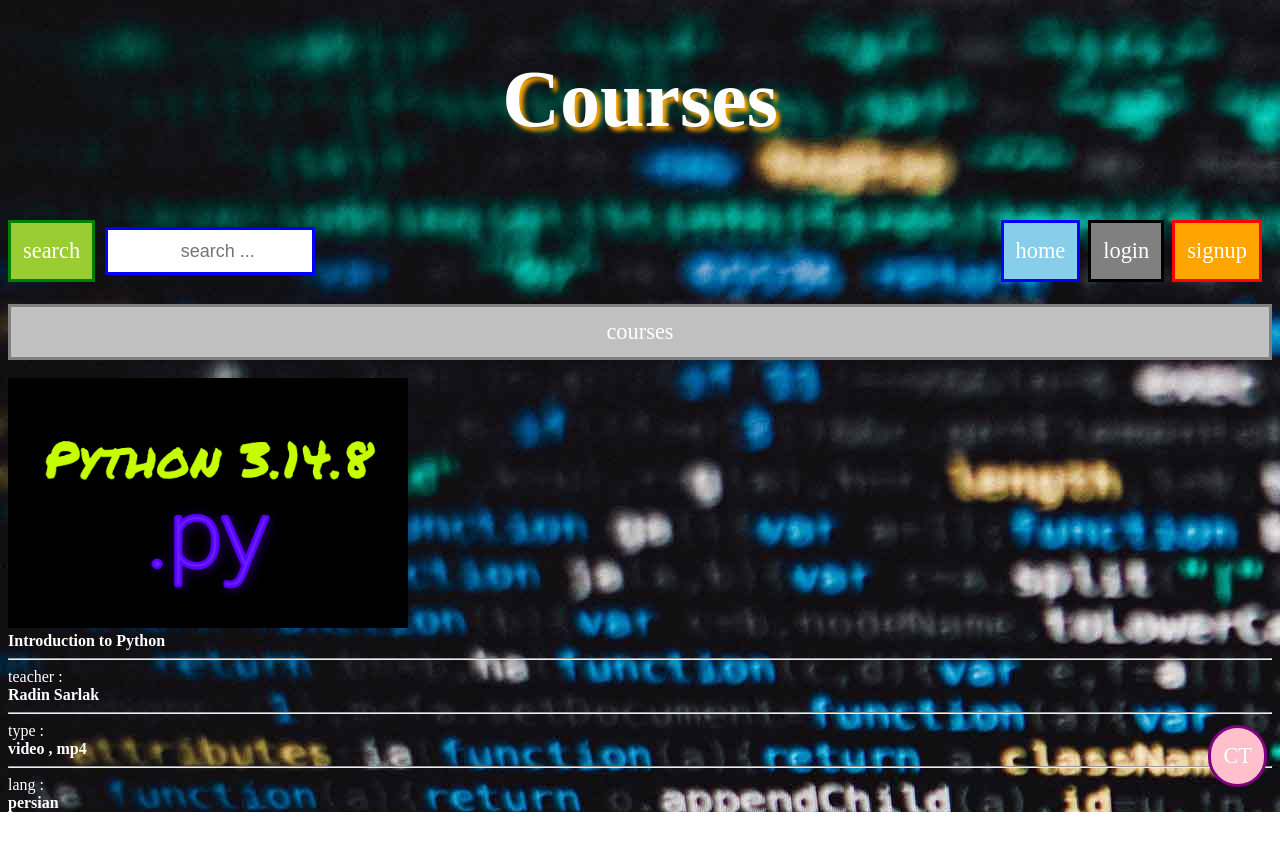
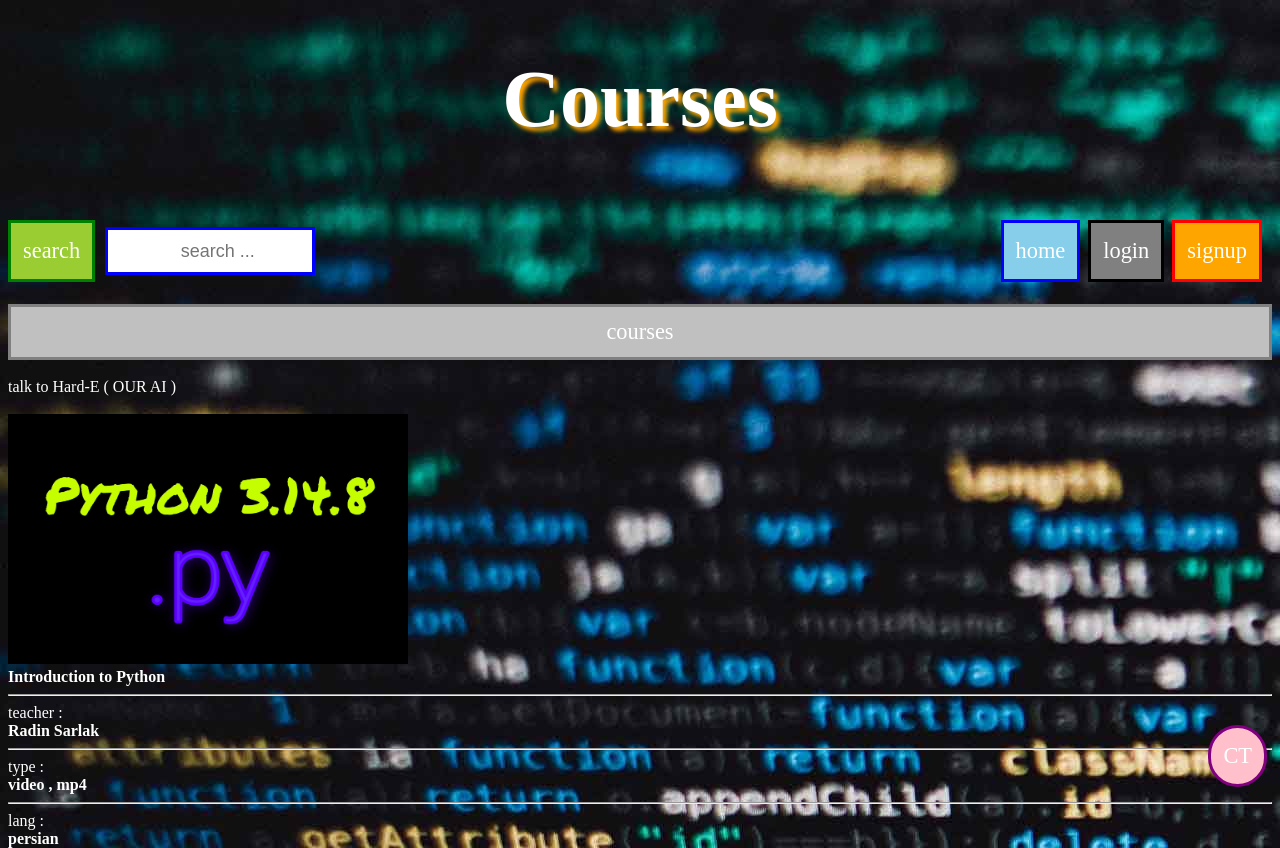
Before and after one commit to avalavali1234-droid/radinsdg.ir, a plain HTML site: page course.html in a window 1280 px wide. Before the commit the page ends 812 px from the top, so only its background shows below. Drawn offline with Linux system fonts and the light colour scheme.

Commit message:
Update course.html

```diff
--- a/course.html
+++ b/course.html
@@ -73,6 +73,8 @@ font-family:Arial;
 
 </div><br>
     <div class="course item"><a href="course.html">courses</a></div>
+    <br>
+    <div class="ai item"><a href="ai.html">talk to Hard-E ( OUR AI )</a></div>
     <br>
     <div class="pcard item">
         <a href="Python.html">
```
